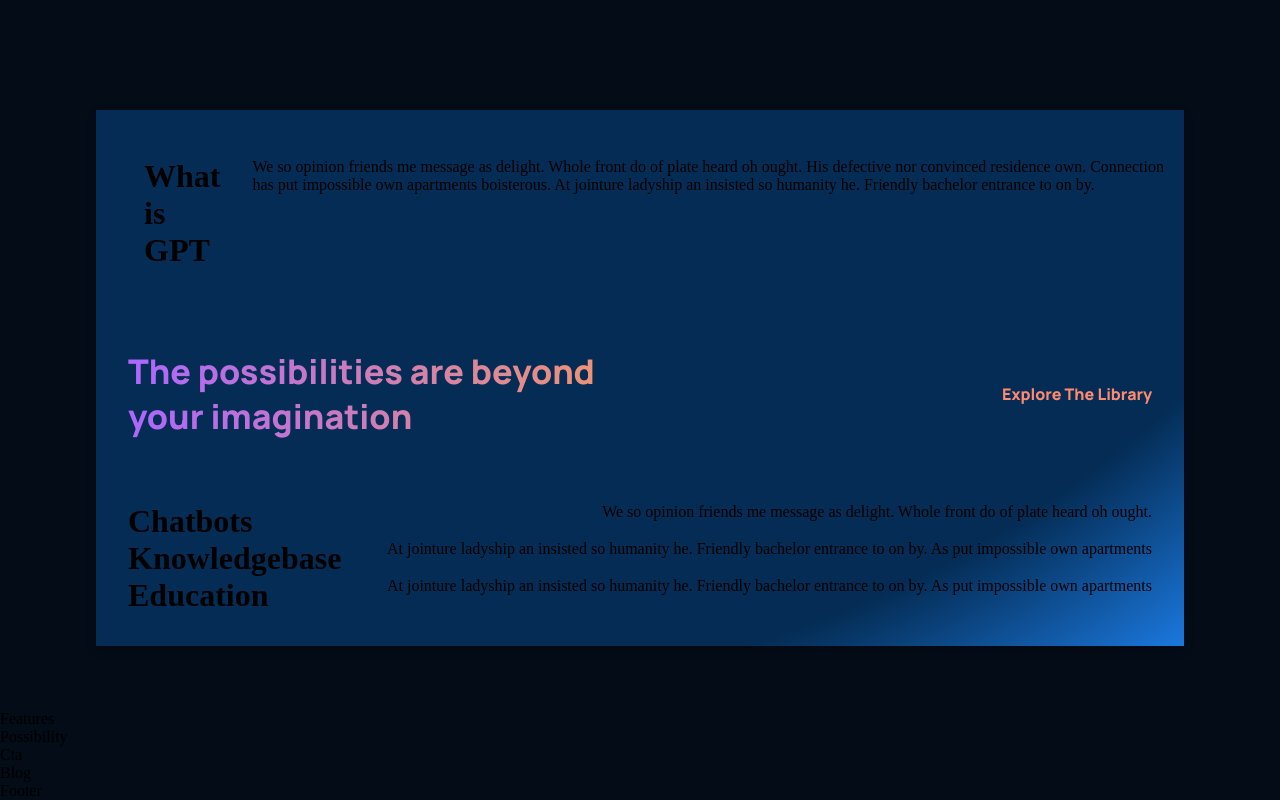
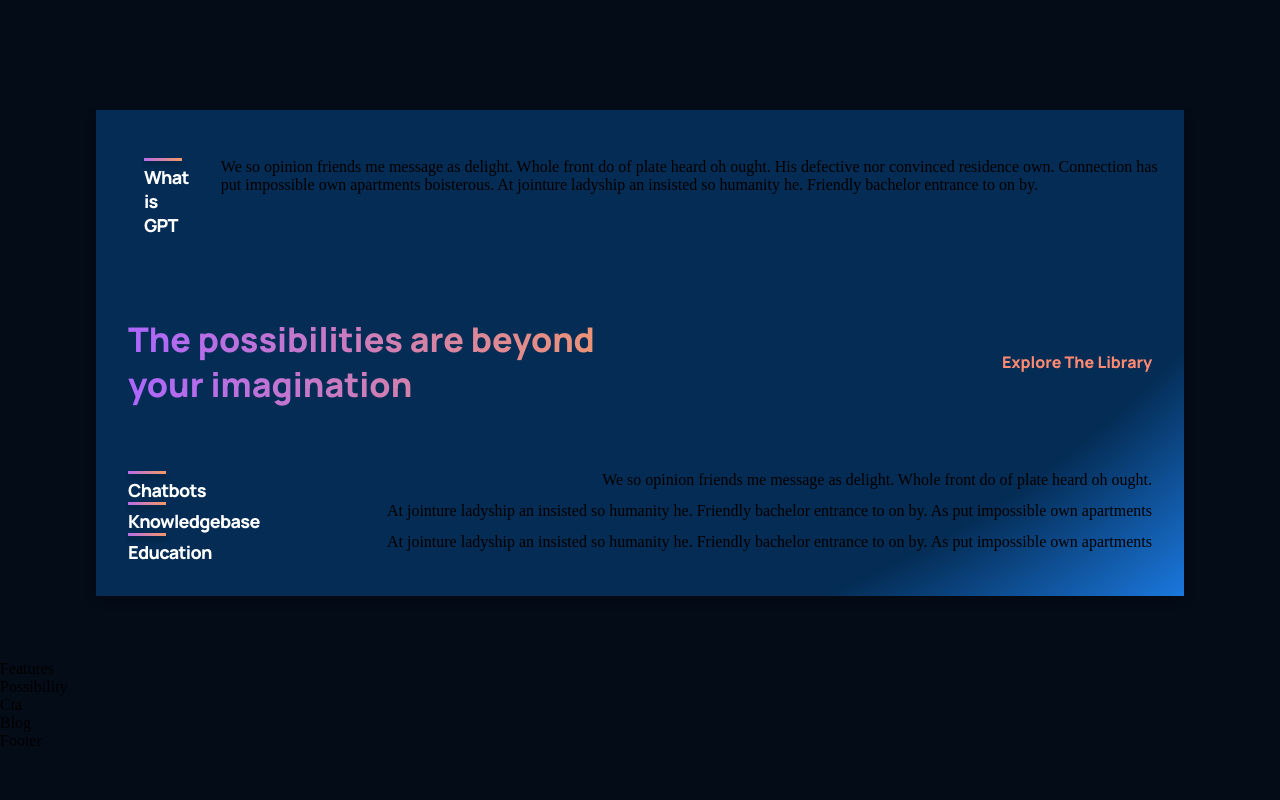
Before and after one commit to mehmethayirli/GPT-UIUX, a React (Create React App) app: page / in a window 1280 px wide. Shown: the part 986-1786 px from the top of the page. After the commit the page ends 1736 px from the top, so only its background shows below. Built offline with nearby package versions, Linux system fonts and the light colour scheme.

Commit message:
feature.css title

```diff
--- a/src/components/feature/feature.css
+++ b/src/components/feature/feature.css
@@ -12,3 +12,20 @@
   max-width: 180px;
   margin-right: 2rem;
 }
+
+.gpt__features-container__feature-title h1 {
+  font-family: var(--font-family);
+  font-weight: 800;
+  font-size: 18px;
+  line-height: 24px;
+  letter-spacing: -0.04em;
+  color: #fff;
+}
+
+.gpt__features-container__feature-title div {
+  width: 38px;
+  height: 3px;
+  background: var(--gradient-bar);
+  box-shadow: 0px 4px 4px rgba(0, 0, 0, 0.25);
+  margin-bottom: 0.25rem;
+}
```
